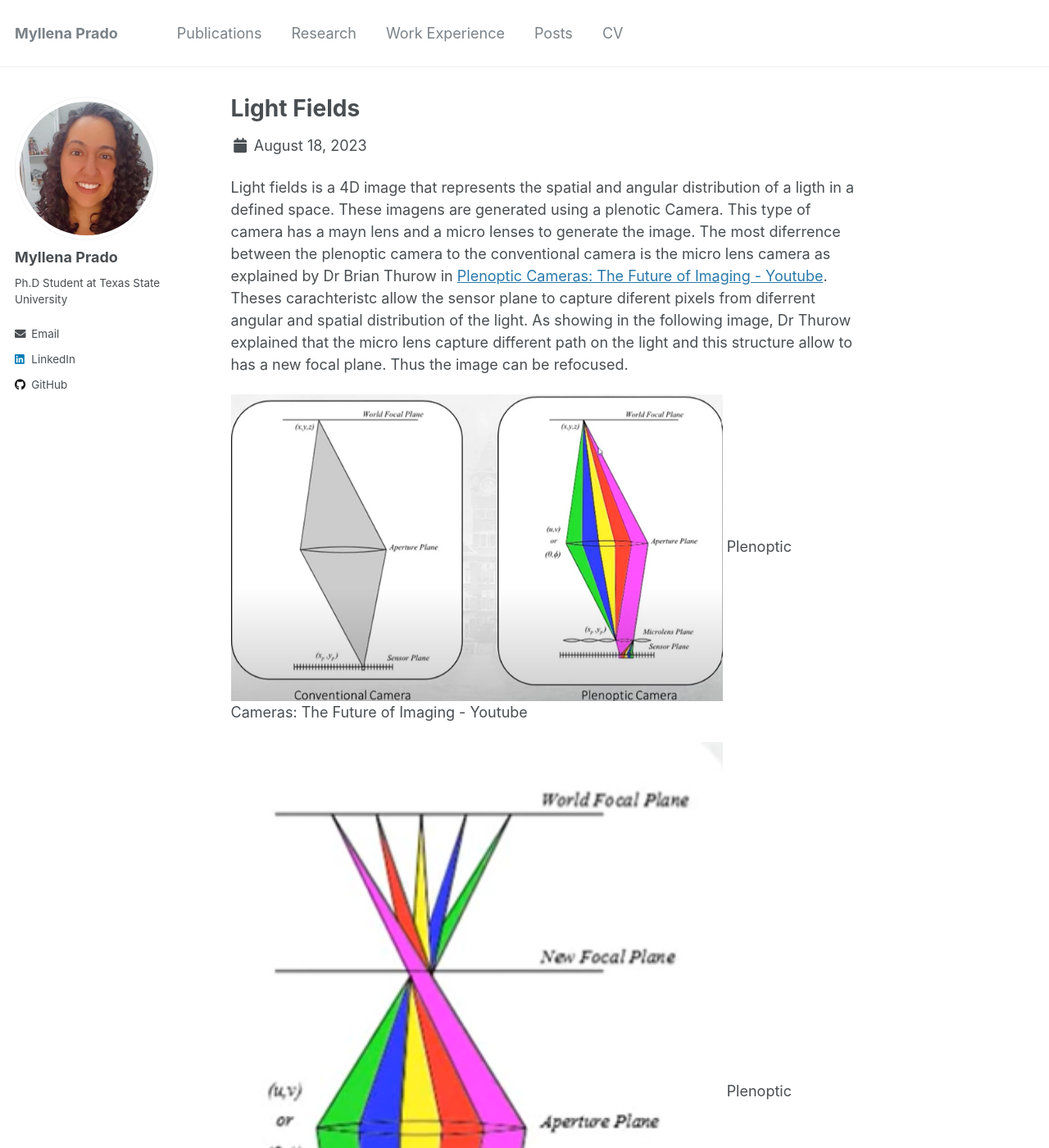
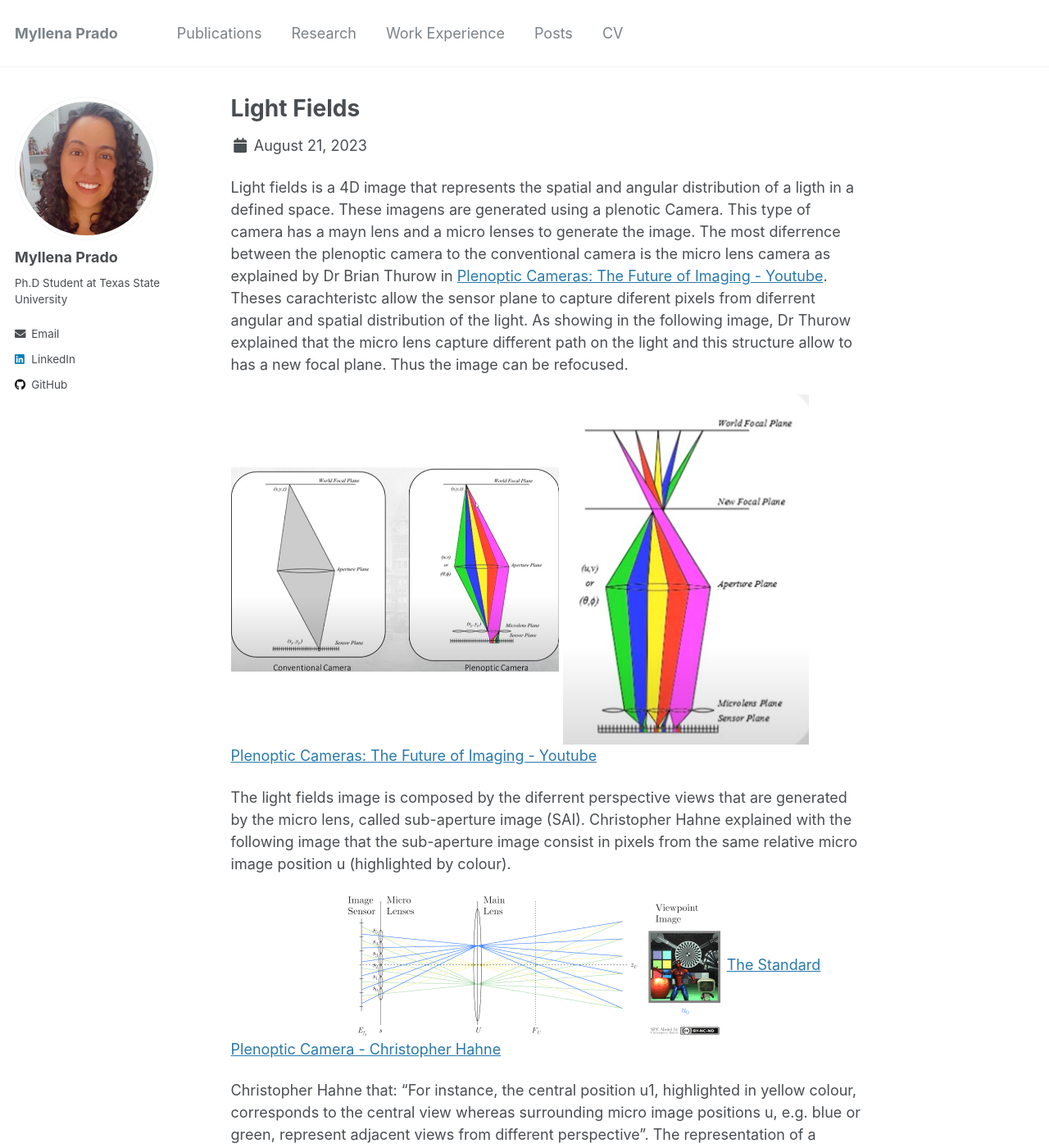
Before and after one commit to MyllenaAPrado/MyllenaAPrado.github.io, a Jekyll site: the page built from _posts/2023-08-18-ligth-fields.md, in a window 1280 px wide and 1400 px high. Shown: the whole window at 82% size. Built offline with Jekyll 4.4.1, drawn with Linux system fonts in a browser that asks for light colours.

Commit message:
adjuste image size

```diff
--- a/_posts/2023-08-18-ligth-fields.md
+++ b/_posts/2023-08-18-ligth-fields.md
@@ -1,6 +1,6 @@
 ---
 title: 'Light Fields'
-date: 2023-08-18
+date: 2023-08-21
 permalink: /posts/2023/08/light-fields/
 excerpt_separator: <!--more-->
 ---
@@ -11,24 +11,22 @@ The most diferrence between the plenoptic camera to the conventional camera is t
 [Plenoptic Cameras: The Future of Imaging - Youtube](https://www.youtube.com/watch?v=nyRgcD4VxE8). Theses carachteristc allow the sensor plane to
 capture diferent pixels from diferrent angular and spatial distribution of the light. As showing in the following image, Dr Thurow explained that the micro lens capture different path on the light and this structure allow to has a new focal plane. Thus the image can be refocused.
 
-<img src="/files/posts/conventional vs plenoptic camera.png"  width="600" height="300">
-Plenoptic Cameras: The Future of Imaging - Youtube
-
-<img src="/files/posts/new focus plane.png"  width="600" height="300">
-Plenoptic Cameras: The Future of Imaging - Youtube
+<img src="/files/posts/conventional vs plenoptic camera.png"  width="400" height="200">
+<img src="/files/posts/new focus plane.png"  width="300" height="200">
+[Plenoptic Cameras: The Future of Imaging - Youtube](https://www.youtube.com/watch?v=nyRgcD4VxE8)
 
 
 The light fields image is composed by the diferrent perspective views that are generated by the micro lens, called sub-aperture image (SAI). Christopher Hahne explained with the following image that the sub-aperture image consist in pixels from the same relative micro image position u (highlighted by colour).
 
 <img src="/files/posts/SAI.gif"  width="600" height="300">
-The Standard Plenoptic Camera - Christopher Hahne
+[The Standard Plenoptic Camera - Christopher Hahne](http://www.plenoptic.info/index.html)
 
 
 
 Christopher Hahne that: "For instance, the central position u1, highlighted in yellow colour, corresponds to the central view whereas surrounding micro image positions u, e.g. blue or green, represent adjacent views from different perspective". The representation of a subaperture is showing in the following:
 
-<img src="/files/posts/MultipleSAI.png"  width="600" height="300">\
-The Standard Plenoptic Camera - Christopher Hahne
+<img src="/files/posts/MultipleSAI.png"  width="400" height="200">\
+[The Standard Plenoptic Camera - Christopher Hahne](http://www.plenoptic.info/index.html)
 
 
 
```
